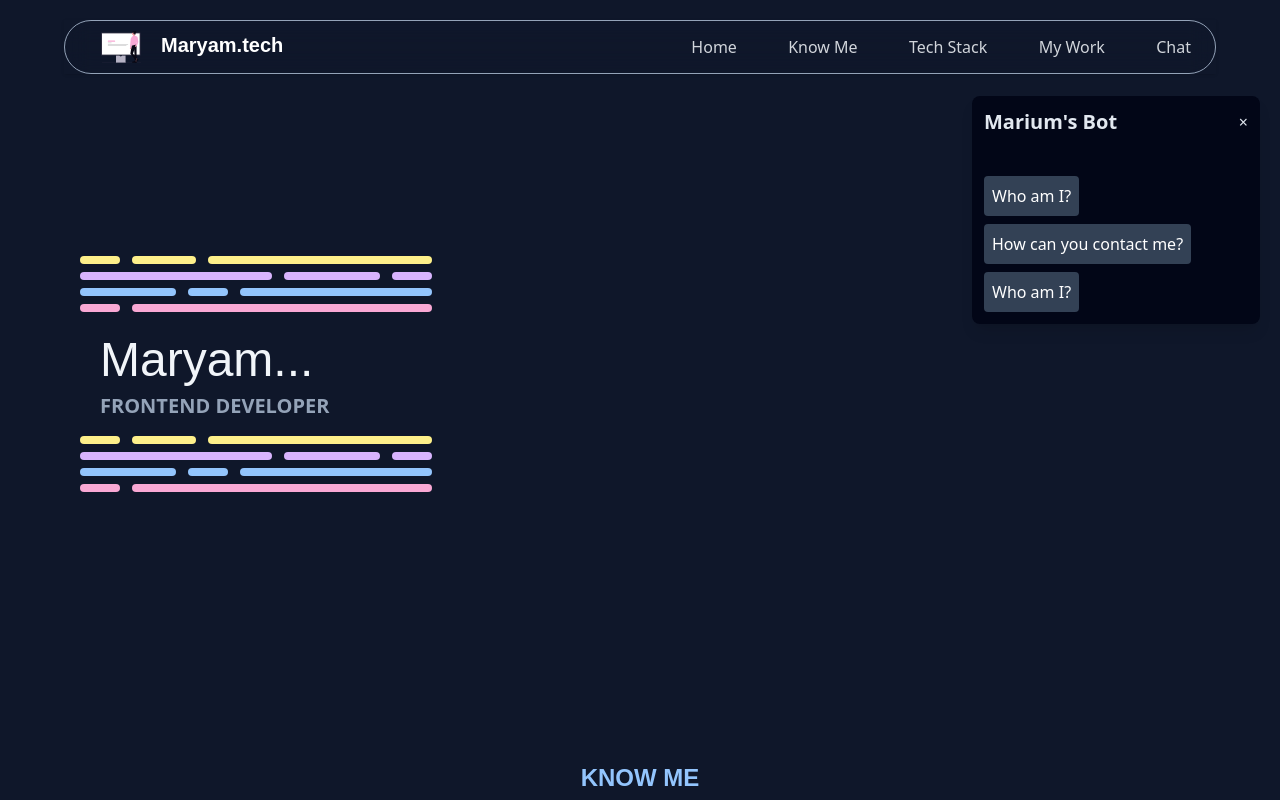
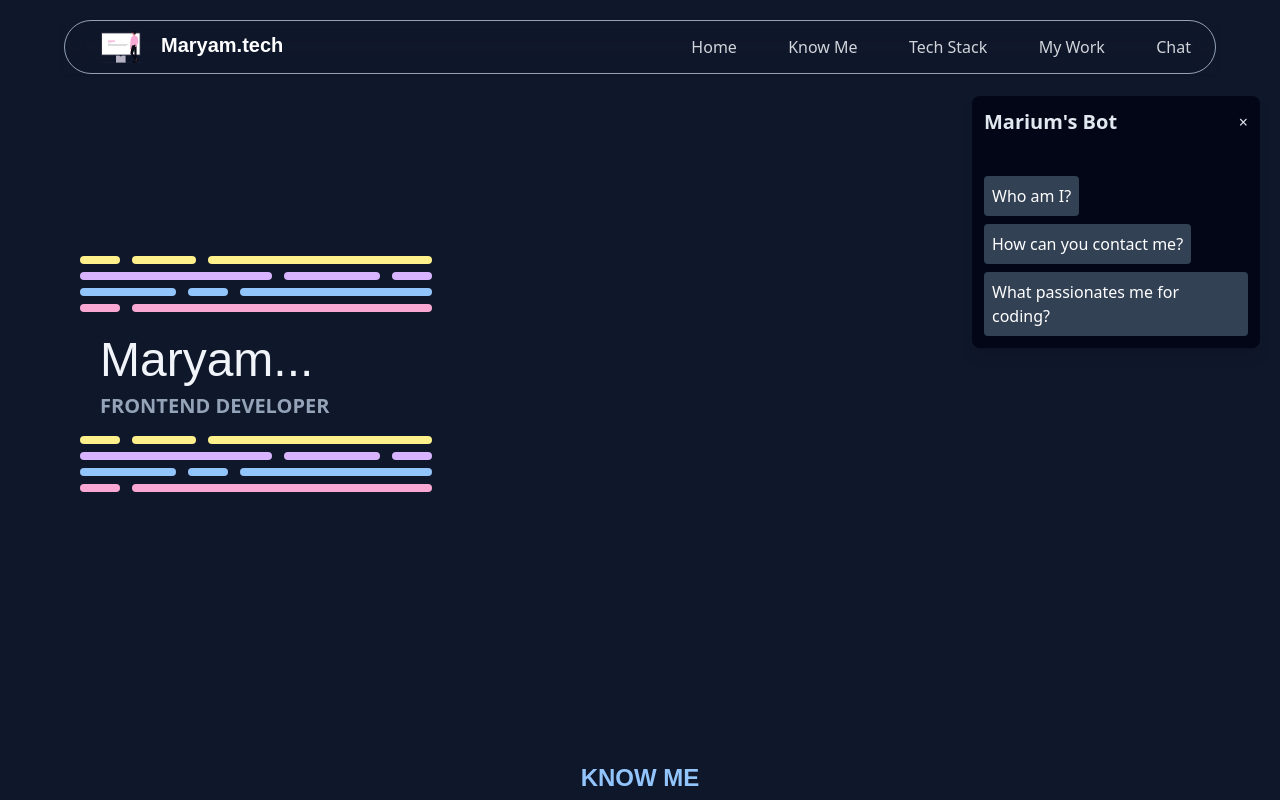
Before and after one commit to marium-noor/React-Portfolio, a React (Vite) app: page / in a window 1280 px wide. Both pictures are taken after a click on the button "Chat". Shown: the top 800 px of the page. Built offline with nearby package versions, Linux system fonts and the light colour scheme; a web font is replaced by a local one.

Commit message:
Made chnages in chat component

```diff
--- a/src/App.jsx
+++ b/src/App.jsx
@@ -9,7 +9,7 @@ import Footer from './components/Footer'
 
 function App() {
   return (
-    <div>
+    <div className='unselectable'>
       <Header />
       <HeroPortfolio />
       <AboutMe />
--- a/src/components/Chat.jsx
+++ b/src/components/Chat.jsx
@@ -1,12 +1,12 @@
 import React from 'react';
+import {questions} from '../data'
+// const questions = [
+//   { question: 'Who am I?', answer: 'I am Marium Noor, a passionate frontend developer, who love to creat eexceptional user interfaces.' },
 
-const questions = [
-  { question: 'Who am I?', answer: 'I am Marium Noor, a passionate frontend developer, who love to creat eexceptional user interfaces.' },
-
-  { question: 'How can you contact me?', answer: 'You can contact me via email at example@example.com or through my LinkedIn profile given in footer section.' },
-  { question: 'Who am I?', answer: 'I am Marium Noor, a passionate frontend developer, who loves to create exceptional user interfaces.' },
-  // Add more questions and answers here
-];
+//   { question: 'How can you contact me?', answer: 'You can contact me via email at example@example.com or through my LinkedIn profile given in footer section.' },
+//   { question: 'Who am I?', answer: 'I am Marium Noor, a passionate frontend developer, who loves to create exceptional user interfaces.' },
+//   // Add more questions and answers here
+// ];
 
 const Chat = ({ onClose }) => {
   const [selectedAnswer, setSelectedAnswer] = React.useState('');
--- a/src/components/Footer.jsx
+++ b/src/components/Footer.jsx
@@ -1,4 +1,4 @@
-import { GithubIcon, Linkedin, Mail, Pen } from 'lucide-react'
+import { GithubIcon, Linkedin, Mail, Pen, Triangle } from 'lucide-react'
 import React from 'react'
 
 const Footer = () => {
@@ -11,6 +11,7 @@ const Footer = () => {
             <a href="https://linkedin.com/in/mariumnoor29" target='_blank' className='hover:text-pink-300'><Linkedin /></a>
             <a href="mailto:imariumnoor@gmail.com" target='_blank' className='hover:text-pink-300'><Mail /></a>
             <a href="https://medium.com/@imariumnoor" target='_blank' className='hover:text-pink-300'><Pen /></a>
+            <a href="https://vercel.com/marium-noors-projects" target='_blank' className='hover:text-pink-300'><Triangle /></a>
           </div>
           <p className='text-[12px] font-tiny5 text-slate-300 lg:hidden'>@ 2024 Marium Noor</p>
         </div>
--- a/src/data/index.js
+++ b/src/data/index.js
@@ -15,10 +15,6 @@ export const headerData = [
         title: 'My Work',
         path: '#myWork'
     },
-    // {
-    //     title: 'Chat',
-    //     path: '#chat'
-    // }
 ]
 
 export const techs = [
@@ -35,23 +31,28 @@ export const techs = [
     },
     {
       title: 'Admin Dashboard',
-      preview: 'Lorem ipsum dolor, sit amet consectetur adipisicing elit. Non excepturi ratione quasi! Ipsa doloribus, sint illum, perferendis ea, explicabo nam sequi voluptatum eos repellendus temporibus quaerat a nihil doloremque ut!',
-      technologies: ['React', 'Tailwind', 'SyncFusion', 'UI/UX'],
-      code: '',
-      demo: ''
+      preview: 'Created the best and most modern React Admin Dashboard Application. This Admin Panel includes one Dashboard, Three Pages, Four Apps, and Seven fully functional charts!',
+      technologies: ['React', 'Tailwind', 'SyncFusion', 'Context API', 'UI/UX'],
+      code: 'https://github.com/marium-noor/Admin-Dashboard',
+      demo: 'https://admin-dashboard-ivory-alpha.vercel.app/'
     },
     {
       title: 'Github User Explorer',
-      preview: 'Lorem ipsum dolor, sit amet consectetur adipisicing elit. Non excepturi ratione quasi! Ipsa doloribus, sint illum, perferendis ea, explicabo nam sequi voluptatum eos repellendus temporibus quaerat a nihil doloremque ut!',
-      technologies: ['Tailwind', 'React', 'Appwrite'],
-      code: '',
-      demo: '',
+      preview: 'GitHub User Explorer is a React application that allows users to search for GitHub profiles by username and display detailed information about each user, including their repositories. The project uses Tailwind CSS for styling and the GitHub API to fetch user data.!',
+      technologies: ['Tailwind', 'React', 'RESTAPI'],
+      code: 'https://github.com/marium-noor/Github-User-Explorer',
+      demo: 'https://github-user-explorer-ten.vercel.app/',
     },
     {
       title: '15+ JavaScript Projects',
-      preview: 'Lorem ipsum dolor, sit amet consectetur adipisicing elit. Non excepturi ratione quasi! Ipsa doloribus, sint illum, perferendis ea, explicabo nam sequi voluptatum eos repellendus temporibus quaerat a nihil doloremque ut!',
+      preview: 'Vanilla JavaScript Projects focused on functionality. Tic-Tac-Toe, Quiz Game, Todo App, Currency Converter, Calculator, Image Gallery, Word Counter, Keyboard Game, Color Scheme Switcher, Stopwatch, Digital Clock, Counter, Random Color Generator, Joke Generator, Guess the Number, BMI Calculator',
       technologies: ['JavaScript', 'HTML', 'CSS'],
-      code : '',
-      demo: ''
+      code : 'https://github.com/marium-noor/JavaScript-projects'
     }
   ];
+
+  export const questions = [
+    { question: 'Who am I?', answer: 'I am Marium Noor, a passionate frontend developer, who love to creates exceptional user interfaces.' },
+    { question: 'How can you contact me?', answer: 'You can contact me via email at imariumnoor@gmail.com or through my LinkedIn profile given in footer section.' },
+    { question: 'What passionates me for coding?', answer: 'I love coding because it allows me to solve real-world problems and bring creative ideas to life.'}
+  ];
```
